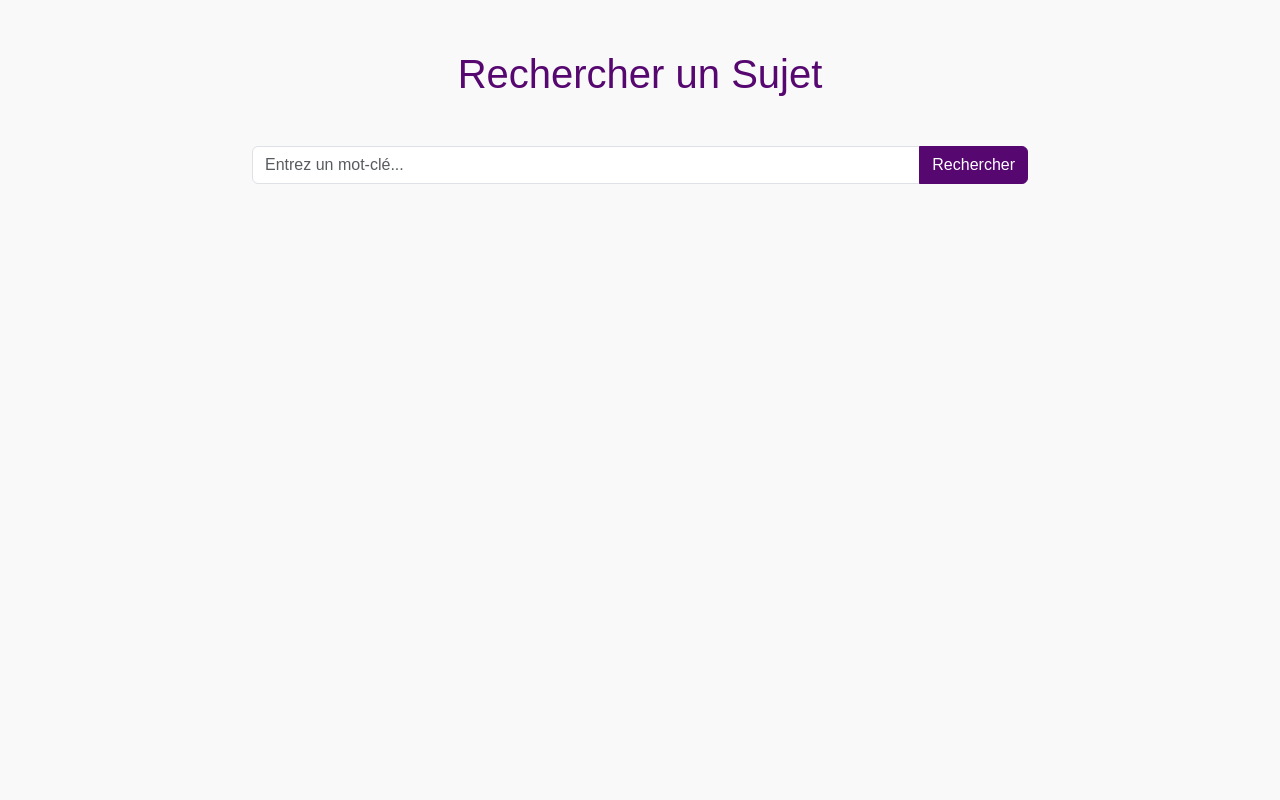
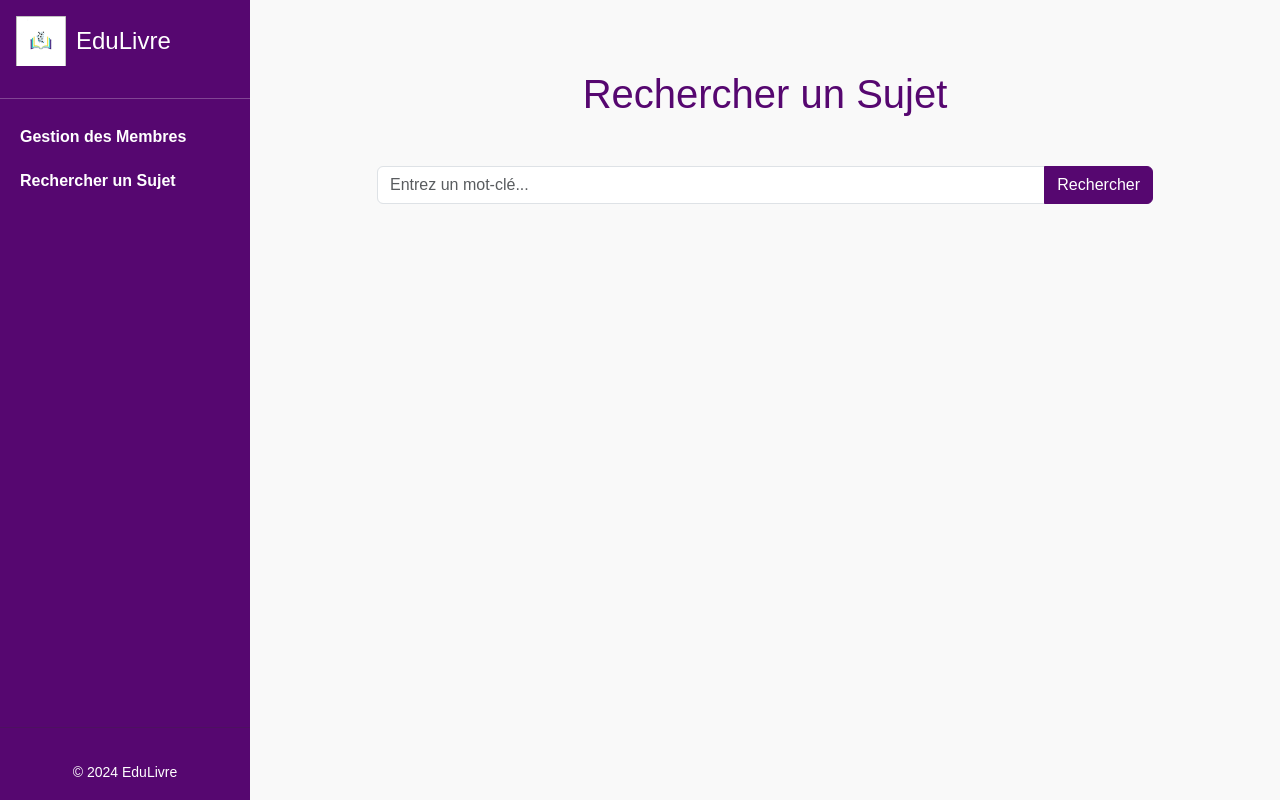
Before and after one commit to boshbosh2025/ProjetWeb2A11_CodeCrafters, a PHP site: page /search.php in a window 1280 px wide. Run offline with PHP 8.4, Linux system fonts and the light colour scheme.

Commit message:
added template
....

```diff
--- a/forum_connexion_inscription/backoffice/View/members.php
+++ b/forum_connexion_inscription/backoffice/View/members.php
@@ -46,6 +46,7 @@ if ($_SERVER['REQUEST_METHOD'] === 'POST' && isset($_POST['delete_id'])) {
     <link rel="icon" href="../View/Resource/logo.png" type="image/x-icon">
 </head>
 <body>
+    <?php include 'sidebar.php'; ?>
     <div class="container">
         <h1 class="my-5 text-center">Gestion des Membres</h1>
 
--- a/forum_connexion_inscription/backoffice/View/search.php
+++ b/forum_connexion_inscription/backoffice/View/search.php
@@ -26,8 +26,21 @@ if ($_SERVER['REQUEST_METHOD'] === 'GET' && isset($_GET['keyword'])) {
     <title>Search Sujet</title>
     <link href="https://cdn.jsdelivr.net/npm/bootstrap@5.3.0-alpha1/dist/css/bootstrap.min.css" rel="stylesheet">
     <link rel="stylesheet" href="style.css">
+    <style>
+        body {
+            display: flex;
+        }
+        .content {
+            margin-left: 250px;
+            padding: 20px;
+            width: calc(100% - 250px);
+        }
+    </style>
 </head>
 <body>
+    <?php include 'sidebar.php'; ?>
+
+    <div class="content">
         <div class="container">
             <h1 class="my-5 text-center">Rechercher un Sujet</h1>
 
@@ -45,6 +58,7 @@ if ($_SERVER['REQUEST_METHOD'] === 'GET' && isset($_GET['keyword'])) {
                         <tr>
                             <th>ID</th>
                             <th>Nom</th>
+                            <th>Action</th>
                         </tr>
                     </thead>
                     <tbody>
@@ -52,6 +66,12 @@ if ($_SERVER['REQUEST_METHOD'] === 'GET' && isset($_GET['keyword'])) {
                             <tr>
                                 <td><?php echo htmlspecialchars($sujet['id']); ?></td>
                                 <td><?php echo htmlspecialchars($sujet['name']); ?></td>
+                                <td>
+                                    <form method="post" style="display:inline-block;">
+                                        <input type="hidden" name="delete_id" value="<?php echo $sujet['id']; ?>">
+                                        <button type="submit" class="btn btn-danger">Supprimer</button>
+                                    </form>
+                                </td>
                             </tr>
                         <?php endforeach; ?>
                     </tbody>
@@ -60,5 +80,6 @@ if ($_SERVER['REQUEST_METHOD'] === 'GET' && isset($_GET['keyword'])) {
                 <p>Aucun résultat trouvé.</p>
             <?php endif; ?>
         </div>
+    </div>
 </body>
 </html>
--- /dev/null
+++ b/forum_connexion_inscription/backoffice/View/sidebar.php
@@ -0,0 +1,23 @@
+<div class="d-flex flex-column flex-shrink-0 bg-purple" style="width: 250px; height: 100vh; position: fixed;">
+    <a href="#" class="d-flex align-items-center mb-3 mb-md-0 me-md-auto text-white text-decoration-none p-3">
+        <img src="../View/Resource/logo.png" alt="Logo" style="width: 50px; height: 50px; margin-right: 10px;">
+        <span class="fs-4">EduLivre</span>
+    </a>
+    <hr class="text-white">
+    <ul class="nav nav-pills flex-column mb-auto">
+        <li class="nav-item">
+            <a href="members.php" class="nav-link text-white">
+                <i class="bi bi-people"></i> Gestion des Membres
+            </a>
+        </li>
+        <li>
+            <a href="search.php" class="nav-link text-white">
+                <i class="bi bi-search"></i> Rechercher un Sujet
+            </a>
+        </li>
+    </ul>
+    <hr>
+    <div class="text-center text-white p-3">
+        <small>&copy; 2024 EduLivre</small>
+    </div>
+</div>
--- a/forum_connexion_inscription/backoffice/View/style.css
+++ b/forum_connexion_inscription/backoffice/View/style.css
@@ -47,3 +47,23 @@ h1, h2 {
     background-color: rgb(216, 199, 8); /* Yellow */
     border-color: rgb(216, 199, 8);
 }
+
+.bg-purple {
+    background-color: rgb(86, 7, 112); /* Purple */
+}
+
+.nav-link {
+    font-weight: bold;
+    padding: 10px;
+    color: white;
+    transition: background-color 0.3s ease;
+}
+
+.nav-link:hover {
+    background-color: rgb(31, 193, 193); /* Teal */
+    border-radius: 5px;
+}
+
+.nav-link i {
+    margin-right: 10px;
+}
```
Lines whose indentation alone changed are shown as unchanged.
